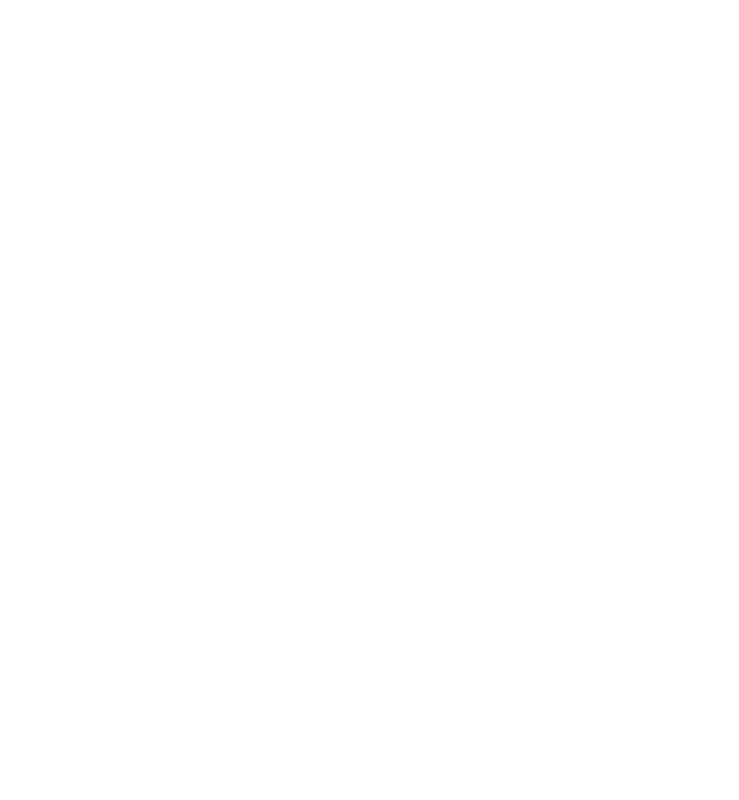
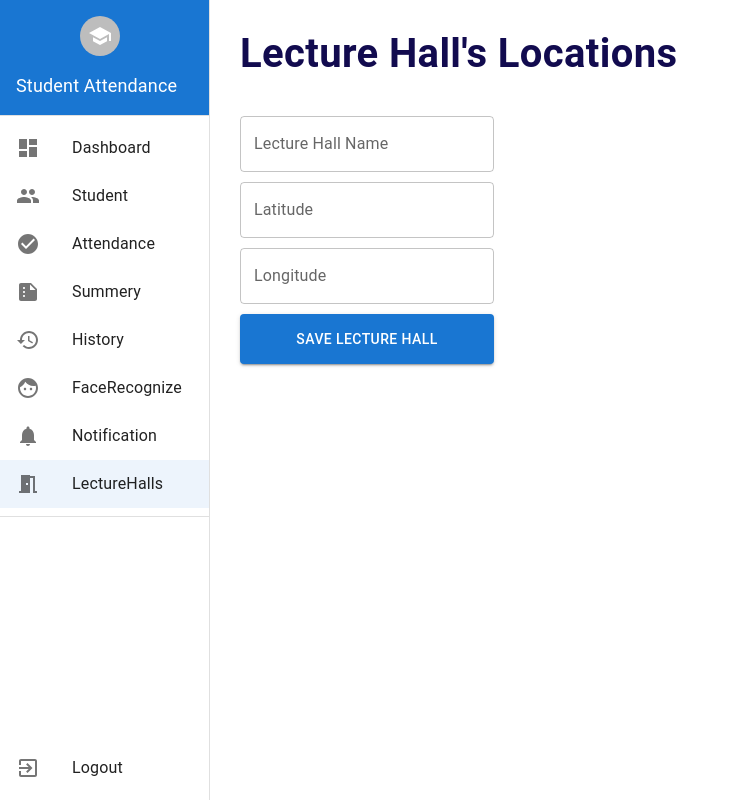
Before and after one commit to SachinthaNimesh370/Smart-Student-Attendance-Frontend, a React (Vite) app: page /lecturehalls in a window 1280 px wide. Before the commit this address had no page. Shown: the whole page, without its empty margins (0-739 px from the left). Built offline with nearby package versions, Linux system fonts and the light colour scheme.

Commit message:
add insert method create location

```diff
--- a/src/App.jsx
+++ b/src/App.jsx
@@ -7,6 +7,7 @@
 import Summery from './pages/Summery';
 import FaceRecognize from './pages/FaceRecognize';
 import Notification from './pages/Notification';
+import LectureHalls from './pages/LectureHalls';
 
 function App() {
   return (
@@ -20,6 +21,7 @@
           <Route path="/summery" element={<Summery />} />
           <Route path="/face_recognize" element={<FaceRecognize />} />
           <Route path="/notification" element={<Notification />} />
+          <Route path="/lecturehalls" element={<LectureHalls />} />
 
         </Routes>
       </BrowserRouter>
--- a/src/Sidenav.jsx
+++ b/src/Sidenav.jsx
@@ -22,6 +22,7 @@
 import SummarizeIcon from '@mui/icons-material/Summarize'; // New Summery Icon
 import { useNavigate, useLocation } from 'react-router-dom';
 import NotificationsIcon from '@mui/icons-material/Notifications';
+import MeetingRoomIcon from '@mui/icons-material/MeetingRoom';
 
 
 const drawerWidth = 210;
@@ -39,6 +40,7 @@
     { path: "/history", label: "History", icon: <HistoryIcon /> },
     { path: "/face_recognize", label: "FaceRecognize", icon: <FaceIcon /> },
     { path: "/notification", label: "Notification", icon: <NotificationsIcon /> },
+    { path: "/lecturehalls", label: "LectureHalls", icon: <MeetingRoomIcon /> },
   ];
 
   // Handle Logout click
--- /dev/null
+++ b/src/pages/LectureHalls.jsx
@@ -0,0 +1,79 @@
+import React, { useState } from 'react';
+import Sidenav from '../Sidenav';
+import { Box, Typography, TextField, Button } from '@mui/material';
+import axios from 'axios';
+
+function LectureHalls() {
+  // State variables to store form input values
+  const [hallName, setHallName] = useState('');
+  const [longitude, setLongitude] = useState('');
+  const [latitude, setLatitude] = useState('');
+
+  // Handler for submitting form data
+  const handleSubmit = async () => {
+    // Create the lecture hall data object
+    const lectureHallData = {
+      hall_name: hallName,
+      location: [parseFloat(latitude), parseFloat(longitude)], // Location array with latitude and longitude
+    };
+
+    try {
+      // Send the data to the backend using axios
+      const response = await axios.post('http://localhost:8090/api/v1/student/savelecturehall', lectureHallData);
+      alert(response.data); // Display response message
+    } catch (error) {
+      console.error('Error saving lecture hall:', error);
+      alert('Error saving lecture hall');
+    }
+  };
+
+  return (
+    <>
+      <Sidenav />
+      <Box component="main" sx={{ flexGrow: 1, bgcolor: 'background.default', p: 3, paddingLeft: 30 }}>
+        <Box sx={{ marginBottom: 4 }}>
+          <Typography sx={{ fontWeight: 600, fontSize: 40, color: '#120b4f' }}>
+            Lecture Hall's Locations
+          </Typography>
+        </Box>
+
+        {/* Input fields for Lecture Hall name and location */}
+        <Box sx={{ display: 'flex', flexDirection: 'column', gap: 2 }}>
+          <TextField
+            label="Lecture Hall Name"
+            value={hallName}
+            onChange={(e) => setHallName(e.target.value)}
+            fullWidth
+            sx={{ width: '25%', height: '50px' }}  // Customize width and height here
+          />
+          <TextField
+            label="Latitude"
+            value={latitude}
+            onChange={(e) => setLatitude(e.target.value)}
+            fullWidth
+            sx={{ width: '25%', height: '50px' }}  // Customize width and height here
+          />
+          <TextField
+            label="Longitude"
+            value={longitude}
+            onChange={(e) => setLongitude(e.target.value)}
+            fullWidth
+            sx={{ width: '25%', height: '50px' }}  // Customize width and height here
+          />
+
+          {/* Submit Button */}
+          <Button
+              variant="contained"
+              color="primary"
+              onClick={handleSubmit}
+              sx={{ width: '25%', height: '50px' }}  // sx goes here, inside the opening tag
+            >
+              Save Lecture Hall
+          </Button>
+        </Box>
+      </Box>
+    </>
+  );
+}
+
+export default LectureHalls;
```
